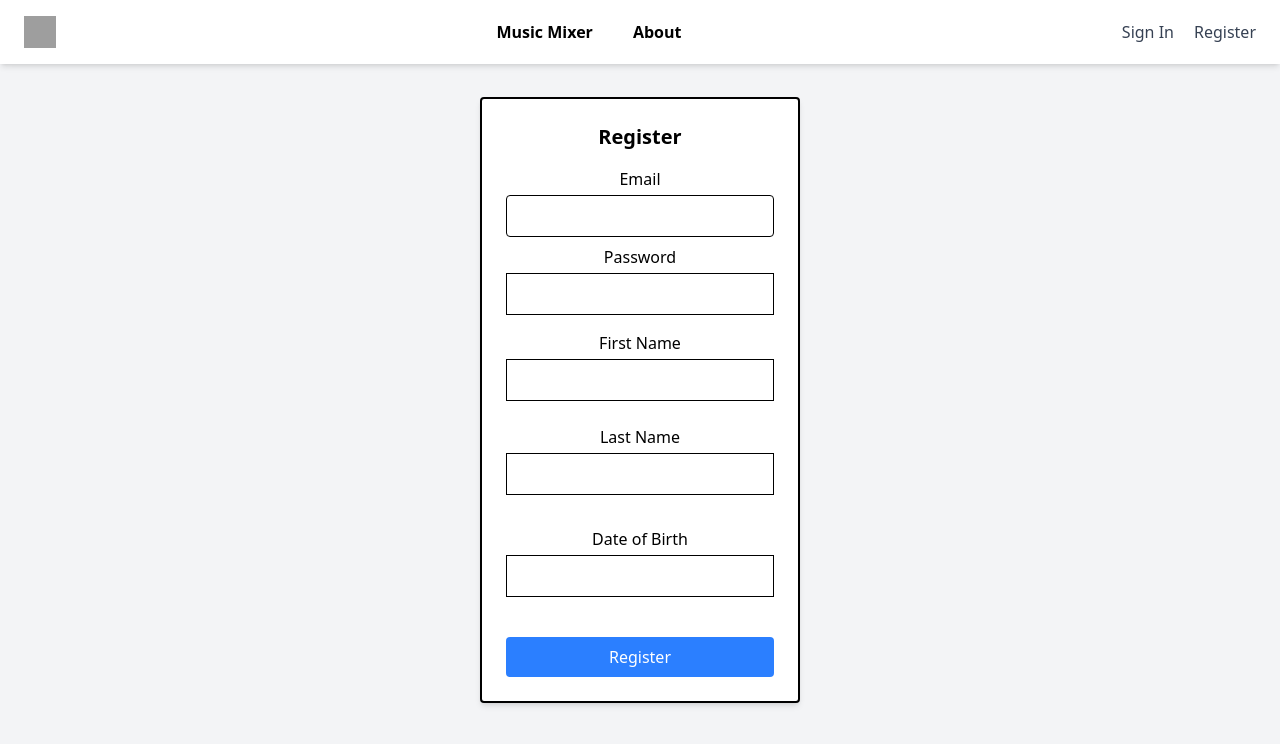
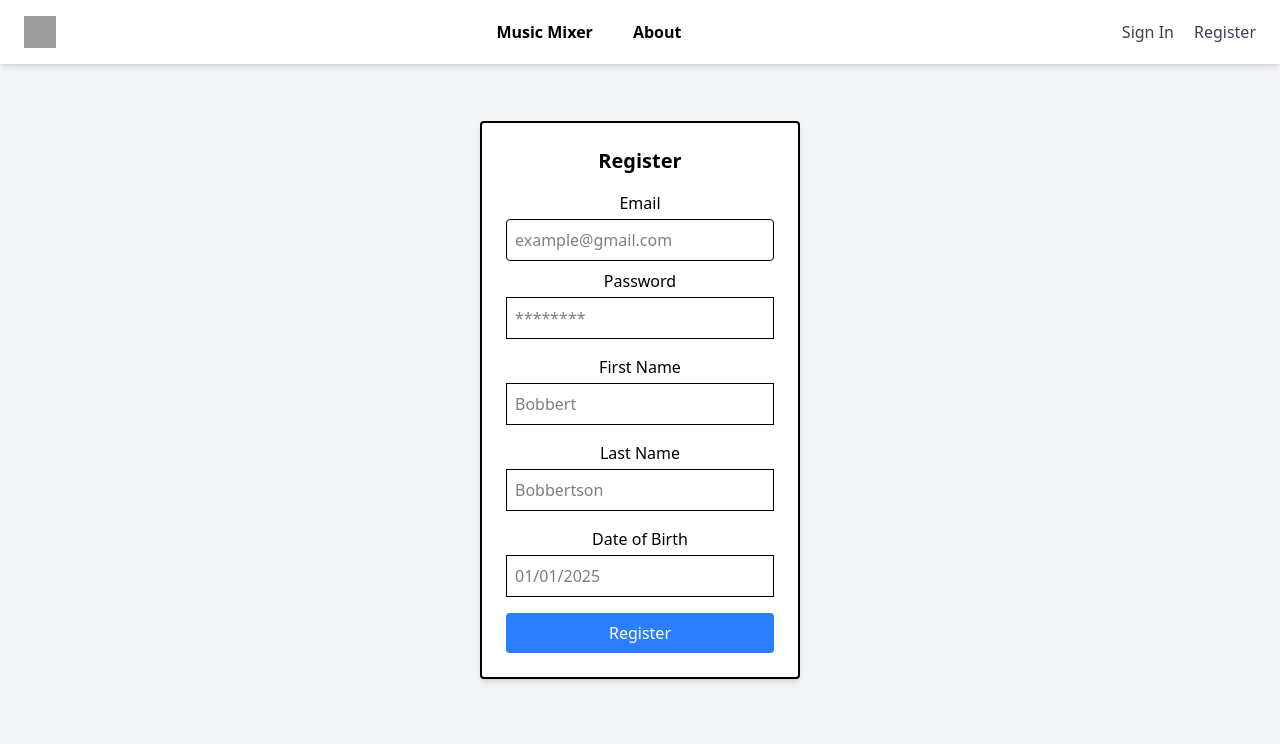
Before and after one commit to Peterchauu/Muxer-Music-Mixer, a React (Vite) app in the folder client/: page /Register in a window 1280 px wide. Shown: the top 744 px of the page. Built offline with nearby package versions, Linux system fonts and the light colour scheme; grey boxes are pictures that could not be loaded.

Commit message:
Added placeholder to input field

```diff
--- a/client/src/WebPages/Register.jsx
+++ b/client/src/WebPages/Register.jsx
@@ -20,27 +20,27 @@ function Register () {
                 <h2 className="text-xl font-bold mb-4 text-center">Register</h2>
                 <label className=" block mb-2 text-center">
                     Email
-                    <input type="email" value={email} onChange={(e) => setEmail(e.target.value)} className="w-full border p-2 rounded mt-1" required>
+                    <input type="email" placeholder="example@gmail.com" value={email} onChange={(e) => setEmail(e.target.value)} className="w-full border p-2 rounded mt-1" required>
                     </input>
                 </label>
                 <label className="block mb-4 text-center">
                     Password
-                    <input type="password" value= {password} onChange={(e) => setEmail(e.target.value)} className="w-full border p-2 round mt-1" required>
+                    <input type="password" placeholder="********" value= {password} onChange={(e) => setEmail(e.target.value)} className="w-full border p-2 round mt-1" required>
                     </input>
                 </label>
-                <label className="block mb-6 text-center">
+                <label className="block mb-4 text-center">
                     First Name
-                    <input type="first name text-center" value={firstName} onChange={(e) => setFirstName(e.target.value)} className="w-full border p-2 round mt-1" required>
+                    <input type="first name text-center" placeholder="Bobbert" value={firstName} onChange={(e) => setFirstName(e.target.value)} className="w-full border p-2 round mt-1" required>
                     </input>
                 </label>
-                <label className="block mb-8 text-center">
+                <label className="block mb-4 text-center">
                     Last Name
-                    <input type="last name text-center" value={lastName} onChange={(e) => setLastName(e.target.value)} className="w-full border p-2 round mt-1" required>
+                    <input type="last name text-center" placeholder="Bobbertson" value={lastName} onChange={(e) => setLastName(e.target.value)} className="w-full border p-2 round mt-1" required>
                     </input>
                 </label>
-                <label className="block mb-10 text-center">
+                <label className="block mb-4 text-center">
                     Date of Birth
-                    <input type="date of birth" value={dateOfBirth} onChange={(e)=>setDateofBirth(e.target.value)} className="w-full border p-2 round mt-1 required:">
+                    <input type="date of birth" value={dateOfBirth} placeholder="01/01/2025" onChange={(e)=>setDateofBirth(e.target.value)} className="w-full border p-2 round mt-1 required:">
                     </input>
                 </label>
                 <button type="submit" className="w-full bg-blue-500 text-white py-2 rounded hover:bg-blue-600">
--- a/client/src/WebPages/SignIn.jsx
+++ b/client/src/WebPages/SignIn.jsx
@@ -19,12 +19,12 @@ function SignIn () {
                 <h2 className="text-xl font-bold mb-4 text-center">Sign In</h2>
                 <label className="block mb-2 text-center">
                     Email
-                    <input type="email" value={email} onChange={(e) => setEmail(e.target.value)} className="w-full border p-2 rounded mt-1" required>
+                    <input type="email" placeholder="example@gmail.com" value={email} onChange={(e) => setEmail(e.target.value)} className="w-full border p-2 rounded mt-1" required>
                     </input>
                 </label>
                 <label className="block mb-4 text-center">
                     Password
-                    <input type="password" value={password} onChange={(e) => setPassword(e.target.value)} className="w-full border p-2 mt-1" required>
+                    <input type="password" placeholder="********" value={password} onChange={(e) => setPassword(e.target.value)} className="w-full border p-2 mt-1" required>
                     </input>
                 </label>
                 <button type="submit" className="w-full bg-blue-500 text-white py-2 rounded hover:bg-blue-600">
```
Also changed, not shown: 2 other files (tests, documents, lock files or other folders).
